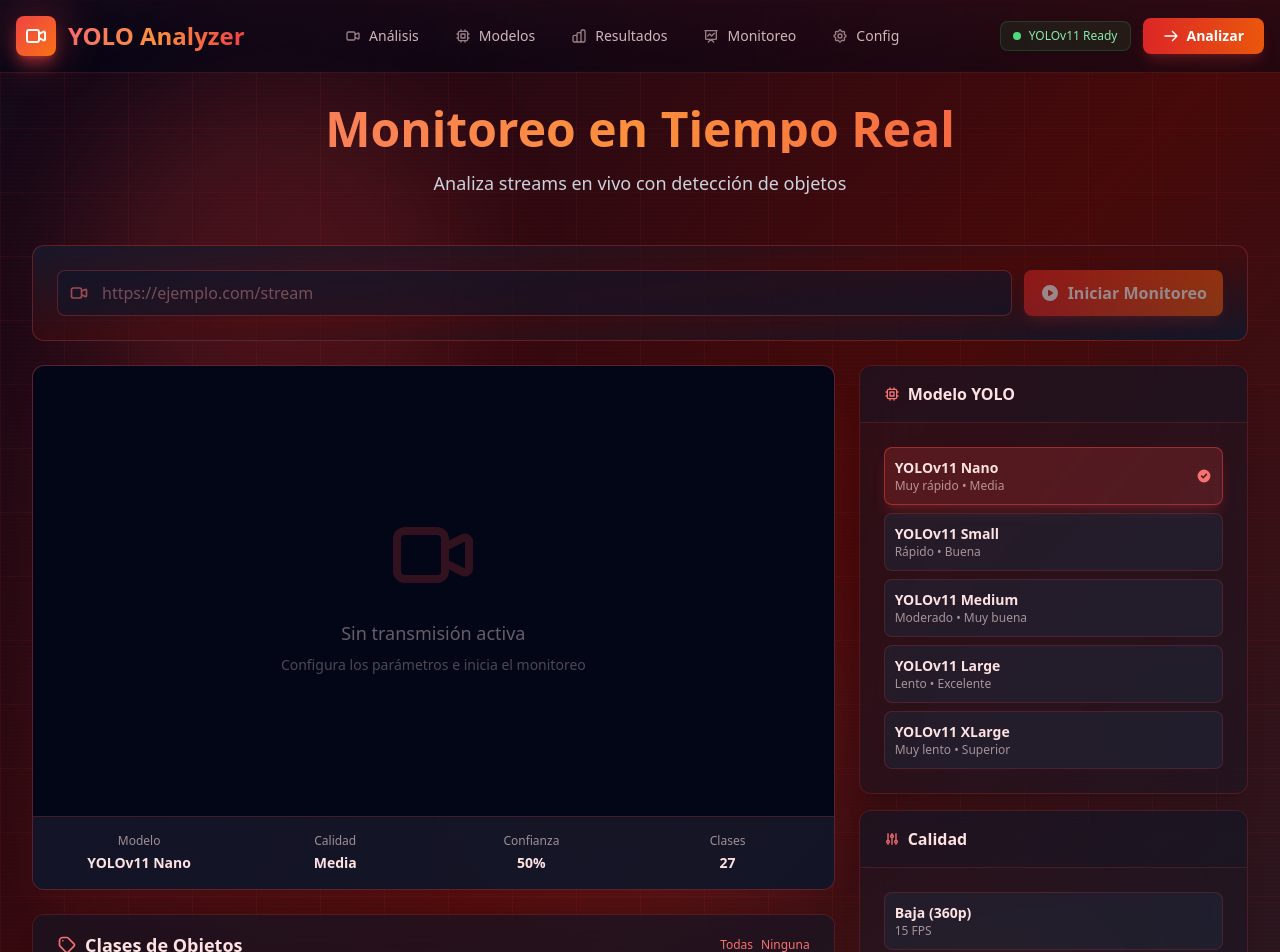
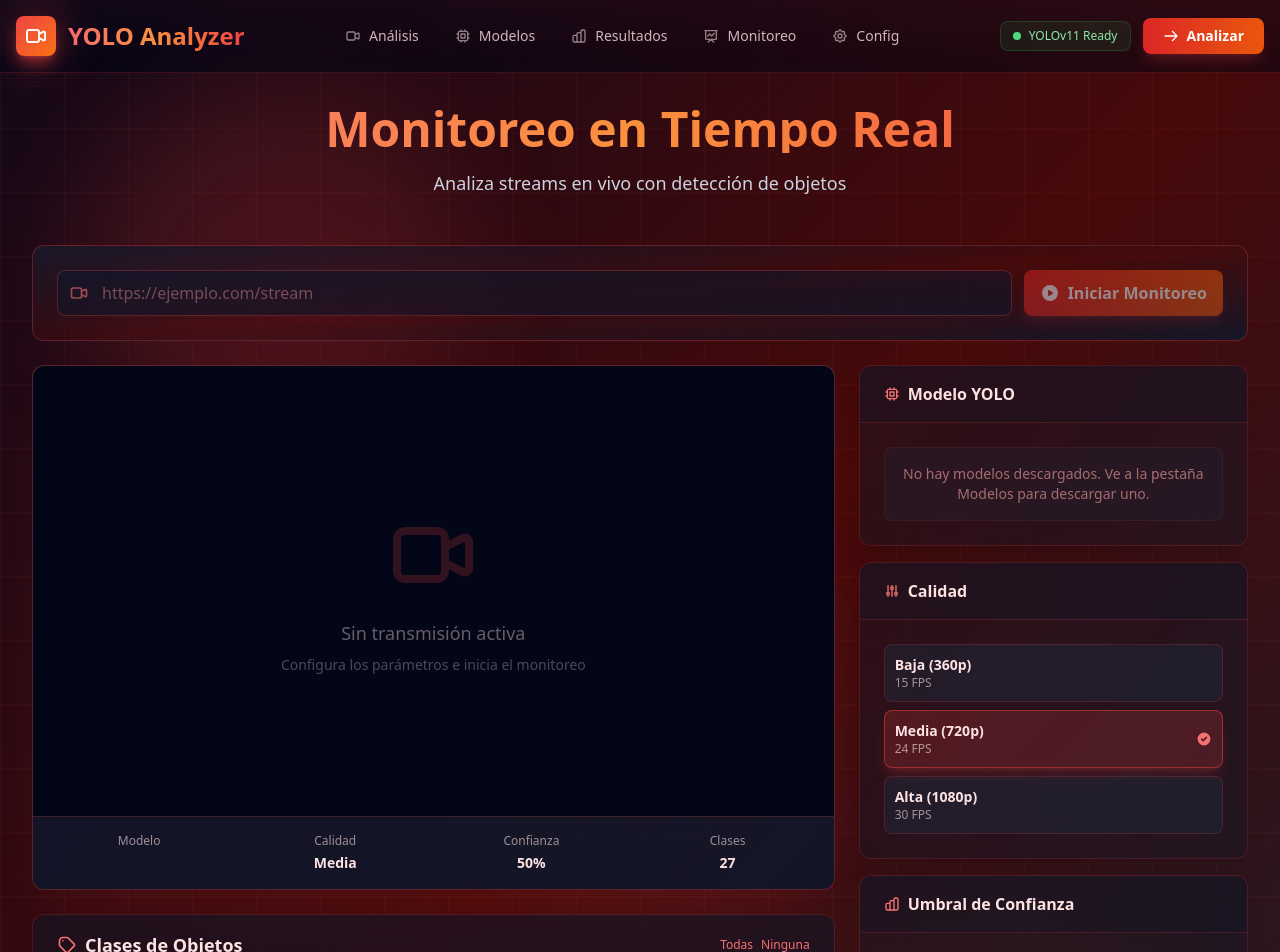
Before and after one commit to gabriel-alfred/yolo-youtube-analyzer, a SvelteKit app: page /monitoring in a window 1280 px wide. Shown: the top 952 px of the page. Built offline with nearby package versions, Linux system fonts and the light colour scheme.

Commit message:
feat: centralize model management and integrate with analysis/monitoring pages

```diff
--- /dev/null
+++ b/src/lib/models.ts
@@ -0,0 +1,137 @@
+import { invoke } from '@tauri-apps/api/core';
+
+export const COCO_CLASSES = [
+  'person', 'bicycle', 'car', 'motorcycle', 'airplane', 'bus', 'train', 'truck', 'boat',
+  'traffic light', 'fire hydrant', 'stop sign', 'parking meter', 'bench', 'bird', 'cat',
+  'dog', 'horse', 'sheep', 'cow', 'elephant', 'bear', 'zebra', 'giraffe', 'backpack',
+  'umbrella', 'handbag', 'tie', 'suitcase', 'frisbee', 'skis', 'snowboard', 'sports ball',
+  'kite', 'baseball bat', 'baseball glove', 'skateboard', 'surfboard', 'tennis racket',
+  'bottle', 'wine glass', 'cup', 'fork', 'knife', 'spoon', 'bowl', 'banana', 'apple',
+  'sandwich', 'orange', 'broccoli', 'carrot', 'hot dog', 'pizza', 'donut', 'cake',
+  'chair', 'couch', 'potted plant', 'bed', 'dining table', 'toilet', 'tv', 'laptop',
+  'mouse', 'remote', 'keyboard', 'cell phone', 'microwave', 'oven', 'toaster', 'sink',
+  'refrigerator', 'book', 'clock', 'vase', 'scissors', 'teddy bear', 'hair drier', 'toothbrush'
+];
+
+export interface Model {
+  id: string;
+  name: string;
+  fileName: string;
+  downloadUrl: string;
+  size: string;
+  speed: string;
+  precision: string;
+  downloaded: boolean;
+  active: boolean;
+  isCustom: boolean;
+  selectedClasses: Record<string, boolean>;
+  downloading?: boolean;
+  downloadProgress?: number;
+}
+
+export const YOLO_MODELS_BASE_URL = 'https://github.com/ultralytics/assets/releases/download/v8.3.0';
+
+export const DEFAULT_MODELS: Model[] = [
+  {
+    id: '1',
+    name: 'YOLOv11n',
+    fileName: 'yolo11n.pt',
+    downloadUrl: `${YOLO_MODELS_BASE_URL}/yolo11n.pt`,
+    size: '2.6 MB',
+    speed: 'Muy rápida',
+    precision: '~39% mAP',
+    downloaded: false,
+    active: false,
+    isCustom: false,
+    selectedClasses: COCO_CLASSES.reduce((acc, cls) => ({ ...acc, [cls]: true }), {})
+  },
+  {
+    id: '2',
+    name: 'YOLOv11s',
+    fileName: 'yolo11s.pt',
+    downloadUrl: `${YOLO_MODELS_BASE_URL}/yolo11s.pt`,
+    size: '9.4 MB',
+    speed: 'Rápida',
+    precision: '~47% mAP',
+    downloaded: false,
+    active: false,
+    isCustom: false,
+    selectedClasses: COCO_CLASSES.reduce((acc, cls) => ({ ...acc, [cls]: true }), {})
+  },
+  {
+    id: '3',
+    name: 'YOLOv11m',
+    fileName: 'yolo11m.pt',
+    downloadUrl: `${YOLO_MODELS_BASE_URL}/yolo11m.pt`,
+    size: '20.1 MB',
+    speed: 'Media',
+    precision: '~51% mAP',
+    downloaded: false,
+    active: false,
+    isCustom: false,
+    selectedClasses: COCO_CLASSES.reduce((acc, cls) => ({ ...acc, [cls]: true }), {})
+  },
+  {
+    id: '4',
+    name: 'YOLOv11l',
+    fileName: 'yolo11l.pt',
+    downloadUrl: `${YOLO_MODELS_BASE_URL}/yolo11l.pt`,
+    size: '25.3 MB',
+    speed: 'Lenta',
+    precision: '~53% mAP',
+    downloaded: false,
+    active: false,
+    isCustom: false,
+    selectedClasses: COCO_CLASSES.reduce((acc, cls) => ({ ...acc, [cls]: true }), {})
+  },
+  {
+    id: '5',
+    name: 'YOLOv11x',
+    fileName: 'yolo11x.pt',
+    downloadUrl: `${YOLO_MODELS_BASE_URL}/yolo11x.pt`,
+    size: '56.9 MB',
+    speed: 'Muy lenta',
+    precision: '~54% mAP',
+    downloaded: false,
+    active: false,
+    isCustom: false,
+    selectedClasses: COCO_CLASSES.reduce((acc, cls) => ({ ...acc, [cls]: true }), {})
+  }
+];
+
+export async function getDownloadedModels(): Promise<string[]> {
+  try {
+    return await invoke<string[]>('list_downloaded_models');
+  } catch (error) {
+    console.error('Error listing downloaded models:', error);
+    return [];
+  }
+}
+
+export function mergeModelsWithDownloads(knownModels: Model[], downloadedFiles: string[]): Model[] {
+  // Mark known models as downloaded
+  const updatedModels = knownModels.map(m => ({
+    ...m,
+    downloaded: downloadedFiles.includes(m.fileName)
+  }));
+
+  // Add unknown (custom) models
+  const knownFileNames = new Set(knownModels.map(m => m.fileName));
+  const customFiles = downloadedFiles.filter(f => !knownFileNames.has(f));
+
+  const customModels: Model[] = customFiles.map(f => ({
+    id: `custom-${f}`,
+    name: f.replace(/\.(pt|onnx)$/, ''),
+    fileName: f,
+    downloadUrl: '',
+    size: 'Desconocido',
+    speed: 'Desconocida',
+    precision: 'Desconocida',
+    downloaded: true,
+    active: false,
+    isCustom: true,
+    selectedClasses: COCO_CLASSES.reduce((acc, cls) => ({ ...acc, [cls]: true }), {})
+  }));
+
+  return [...updatedModels, ...customModels];
+}
--- a/src/routes/analysis/+page.svelte
+++ b/src/routes/analysis/+page.svelte
@@ -1,21 +1,15 @@
 <script lang="ts">
+  import { onMount } from 'svelte';
   import Button from '$lib/components/ui/Button.svelte';
   import Card from '$lib/components/ui/Card.svelte';
   import Input from '$lib/components/ui/Input.svelte';
-
-  // Clases COCO para YOLOv11
-  const COCO_CLASSES = [
-    'person', 'bicycle', 'car', 'motorcycle', 'airplane', 'bus', 'train', 'truck', 'boat',
-    'traffic light', 'fire hydrant', 'stop sign', 'parking meter', 'bench', 'bird', 'cat',
-    'dog', 'horse', 'sheep', 'cow', 'elephant', 'bear', 'zebra', 'giraffe', 'backpack',
-    'umbrella', 'handbag', 'tie', 'suitcase', 'frisbee', 'skis', 'snowboard', 'sports ball',
-    'kite', 'baseball bat', 'baseball glove', 'skateboard', 'surfboard', 'tennis racket',
-    'bottle', 'wine glass', 'cup', 'fork', 'knife', 'spoon', 'bowl', 'banana', 'apple',
-    'sandwich', 'orange', 'broccoli', 'carrot', 'hot dog', 'pizza', 'donut', 'cake',
-    'chair', 'couch', 'potted plant', 'bed', 'dining table', 'toilet', 'tv', 'laptop',
-    'mouse', 'remote', 'keyboard', 'cell phone', 'microwave', 'oven', 'toaster', 'sink',
-    'refrigerator', 'book', 'clock', 'vase', 'scissors', 'teddy bear', 'hair drier', 'toothbrush'
-  ];
+  import {
+    COCO_CLASSES,
+    DEFAULT_MODELS,
+    getDownloadedModels,
+    mergeModelsWithDownloads,
+    type Model
+  } from '$lib/models';
 
   // Colores predefinidos
   const PRESET_COLORS = [
@@ -24,10 +18,11 @@
     '#8b5cf6', '#a855f7', '#d946ef', '#ec4899', '#f43f5e'
   ];
 
-  const models = ['YOLOv11n', 'YOLOv11s', 'YOLOv11m', 'YOLOv11l', 'YOLOv11x'];
+  let models = $state<Model[]>([]);
+  let availableModels = $derived(models.filter(m => m.downloaded));
 
   let youtubeUrl = $state('');
-  let selectedModel = $state('YOLOv11n');
+  let selectedModel = $state('');
   let modelDropdownOpen = $state(false);
   let frames = $state(1);
   let quality = $state(75);
@@ -43,6 +38,15 @@
   let classColors = $state(
     COCO_CLASSES.reduce((acc, cls, idx) => ({ ...acc, [cls]: PRESET_COLORS[idx % PRESET_COLORS.length] }), {})
   );
+
+  onMount(async () => {
+    const downloadedFiles = await getDownloadedModels();
+    models = mergeModelsWithDownloads(DEFAULT_MODELS, downloadedFiles);
+    // Select first available model if any
+    if (availableModels.length > 0 && !selectedModel) {
+      selectedModel = availableModels[0].name;
+    }
+  });
 
   function extractYoutubeId(url: string) {
     const regExp = /^.*((youtu.be\/)|(v\/)|(\/u\/\w\/)|(embed\/)|(watch\?))\??v?=?([^#&?]*).*/;
@@ -208,7 +212,7 @@
             onclick={() => modelDropdownOpen = !modelDropdownOpen}
             class="w-full px-4 py-2.5 bg-slate-900/60 border border-red-500/30 rounded-lg text-left text-red-50 hover:border-red-500/50 transition-all flex items-center justify-between focus:outline-none focus:border-red-500"
           >
-            <span>{selectedModel || 'Seleccionar modelo'}</span>
+            <span>{selectedModel || (availableModels.length > 0 ? 'Seleccionar modelo' : 'No hay modelos descargados')}</span>
             <svg class="w-5 h-5 text-red-400 transition-transform {modelDropdownOpen ? 'rotate-180' : ''}" fill="none" stroke="currentColor" viewBox="0 0 24 24">
               <path stroke-linecap="round" stroke-linejoin="round" stroke-width="2" d="M19 9l-7 7-7-7" />
             </svg>
@@ -216,10 +220,15 @@
 
           {#if modelDropdownOpen}
             <div class="absolute top-full left-0 right-0 mt-2 border-2 border-red-500/50 rounded-lg shadow-2xl z-[100]" style="background-color: #1e293b;">
-              {#each models as model}
+              {#if availableModels.length === 0}
+                <div class="px-4 py-3 text-red-300 text-sm">
+                  No hay modelos descargados. Ve a la pestaña Modelos para descargar uno.
+                </div>
+              {:else}
+                {#each availableModels as model}
                   <button
                     onclick={() => {
-                    selectedModel = model;
+                      selectedModel = model.name;
                       modelDropdownOpen = false;
                     }}
                     class="w-full px-4 py-3 text-left text-red-100 transition-colors flex items-center justify-between first:rounded-t-lg last:rounded-b-lg"
@@ -227,14 +236,15 @@
                     onmouseenter={(e) => e.currentTarget.style.backgroundColor = '#991b1b30'}
                     onmouseleave={(e) => e.currentTarget.style.backgroundColor = '#1e293b'}
                   >
-                  <span class="font-medium text-base">{model}</span>
-                  {#if selectedModel === model}
+                    <span class="font-medium text-base">{model.name}</span>
+                    {#if selectedModel === model.name}
                       <svg class="w-5 h-5 text-red-500" fill="none" stroke="currentColor" viewBox="0 0 24 24">
                         <path stroke-linecap="round" stroke-linejoin="round" stroke-width="2" d="M5 13l4 4L19 7" />
                       </svg>
                     {/if}
                   </button>
                 {/each}
+              {/if}
             </div>
           {/if}
         </div>
--- a/src/routes/monitoring/+page.svelte
+++ b/src/routes/monitoring/+page.svelte
@@ -1,14 +1,21 @@
 <script lang="ts">
+  import { onMount } from 'svelte';
   import Button from '$lib/components/ui/Button.svelte';
   import Card from '$lib/components/ui/Card.svelte';
   import Input from '$lib/components/ui/Input.svelte';
   import LoadingSpinner from '$lib/components/ui/LoadingSpinner.svelte';
   import ErrorMessage from '$lib/components/ui/ErrorMessage.svelte';
   import ConfirmationDialog from '$lib/components/ui/ConfirmationDialog.svelte';
+  import {
+    DEFAULT_MODELS,
+    getDownloadedModels,
+    mergeModelsWithDownloads,
+    type Model
+  } from '$lib/models';
 
   // State
   let streamUrl = $state('');
-  let selectedModel = $state('yolov11n');
+  let selectedModel = $state('');
   let selectedQuality = $state('medium');
   let confidenceThreshold = $state(0.5);
   let selectedClasses = $state<string[]>([
@@ -24,14 +31,16 @@
   let showStopDialog = $state(false);
   let showPreview = $state(false);
 
-  // Configuration
-  const models = [
-    { id: 'yolov11n', name: 'YOLOv11 Nano', speed: 'Muy rápido', accuracy: 'Media' },
-    { id: 'yolov11s', name: 'YOLOv11 Small', speed: 'Rápido', accuracy: 'Buena' },
-    { id: 'yolov11m', name: 'YOLOv11 Medium', speed: 'Moderado', accuracy: 'Muy buena' },
-    { id: 'yolov11l', name: 'YOLOv11 Large', speed: 'Lento', accuracy: 'Excelente' },
-    { id: 'yolov11x', name: 'YOLOv11 XLarge', speed: 'Muy lento', accuracy: 'Superior' }
-  ];
+  let models = $state<Model[]>([]);
+  let availableModels = $derived(models.filter(m => m.downloaded));
+
+  onMount(async () => {
+    const downloadedFiles = await getDownloadedModels();
+    models = mergeModelsWithDownloads(DEFAULT_MODELS, downloadedFiles);
+    if (availableModels.length > 0 && !selectedModel) {
+      selectedModel = availableModels[0].id;
+    }
+  });
 
   const qualities = [
     { id: 'low', name: 'Baja (360p)', fps: '15 FPS' },
@@ -306,7 +315,12 @@
         {/snippet}
 
         <div class="space-y-2">
-          {#each models as model}
+          {#if availableModels.length === 0}
+            <div class="p-4 text-center text-red-300/60 text-sm bg-slate-800/30 rounded-lg border border-red-500/10">
+              No hay modelos descargados. Ve a la pestaña Modelos para descargar uno.
+            </div>
+          {:else}
+            {#each availableModels as model}
               <button
                 onclick={() => selectedModel = model.id}
                 disabled={isStreaming}
@@ -319,7 +333,7 @@
                 <div class="flex items-center justify-between">
                   <div>
                     <p class="text-sm font-semibold text-red-100">{model.name}</p>
-                  <p class="text-xs text-red-100/60">{model.speed} • {model.accuracy}</p>
+                    <p class="text-xs text-red-100/60">{model.speed} • {model.precision}</p>
                   </div>
                   {#if selectedModel === model.id}
                     <svg class="w-4 h-4 text-red-400 flex-shrink-0" fill="currentColor" viewBox="0 0 20 20">
@@ -329,6 +343,7 @@
                 </div>
               </button>
             {/each}
+          {/if}
         </div>
       </Card>
 
```
Lines whose indentation alone changed are shown as unchanged.
